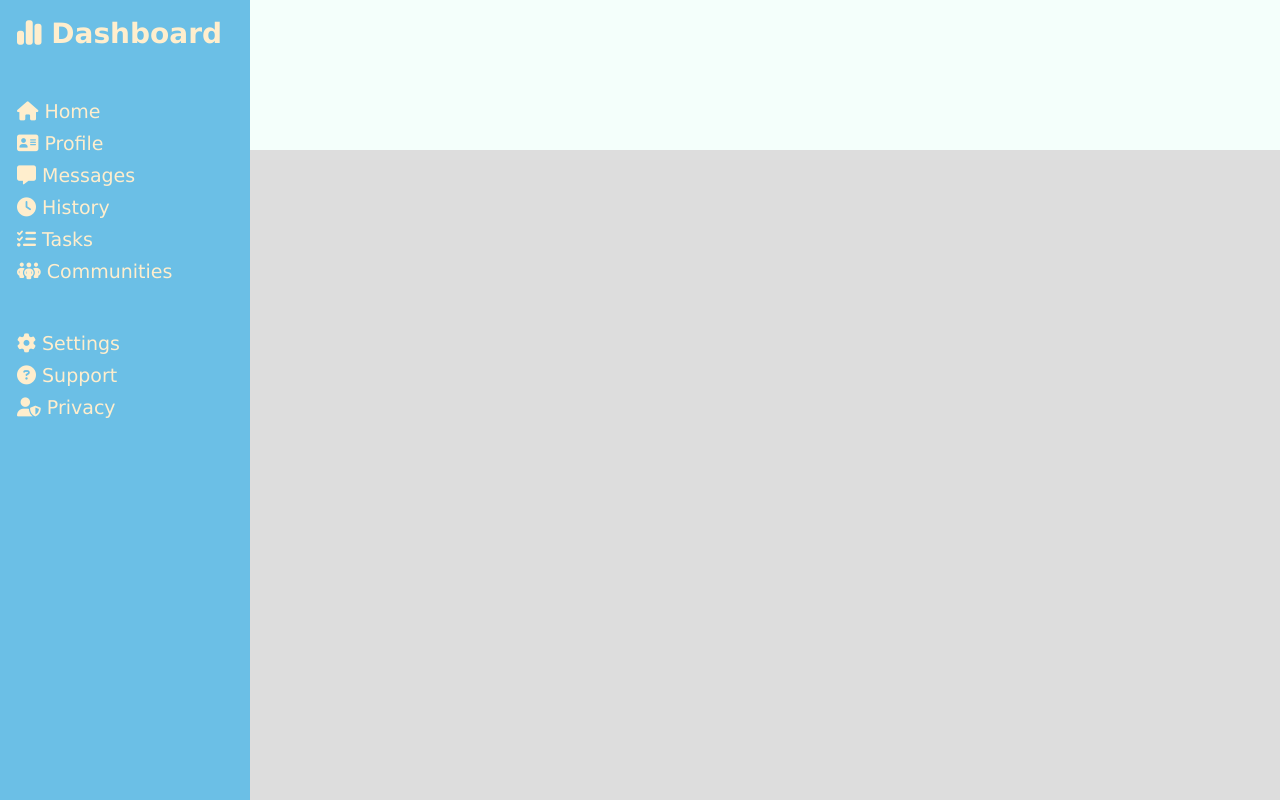
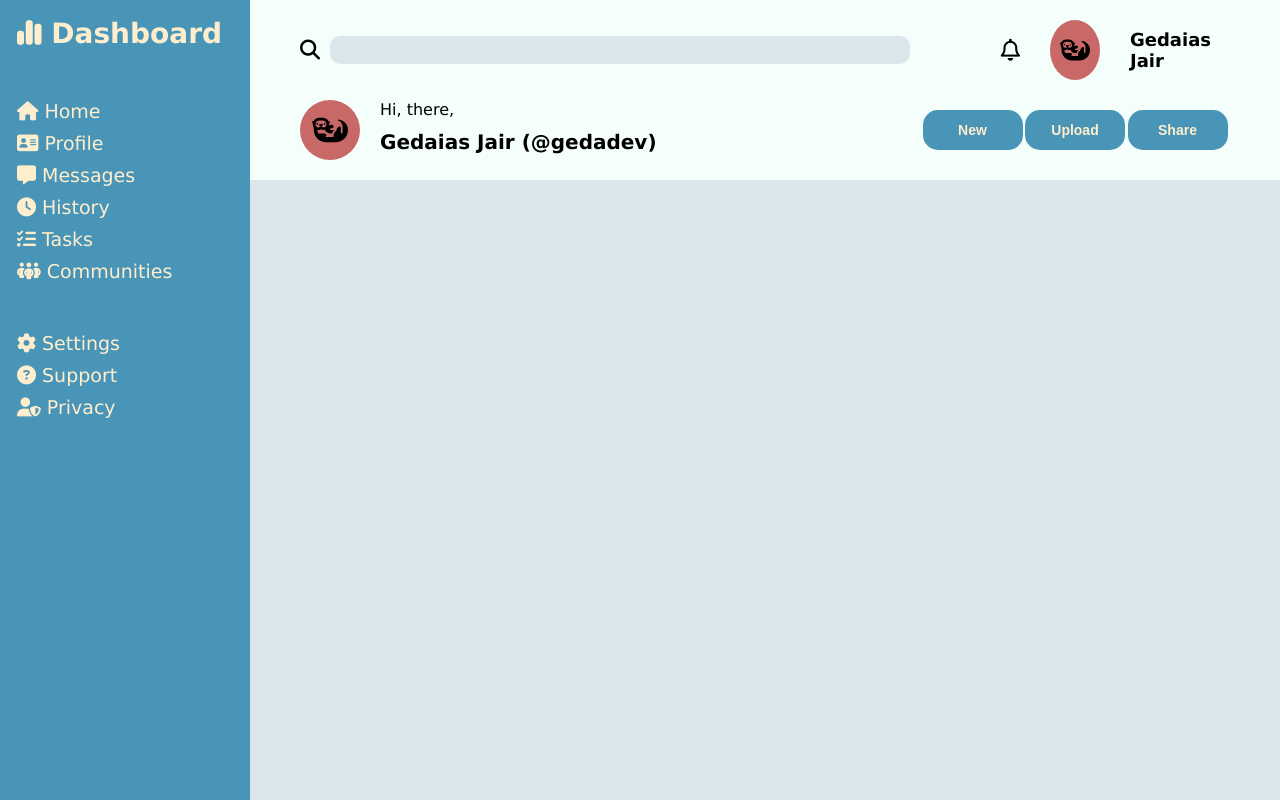
Before and after one commit to gedadev/dashboard, a plain HTML site: page index.html in a window 1280 px wide. Shown: the top 800 px of the page. Drawn offline with Linux system fonts and the light colour scheme.

Commit message:
styled the header

```diff
--- a/index.html
+++ b/index.html
@@ -9,7 +9,31 @@
     <script src="https://kit.fontawesome.com/4627f18a48.js" crossorigin="anonymous"></script>
 </head>
 <body>
-    <header id="header"></header>
+    <header id="header">
+        <div id="search">
+            <i class="fa-solid fa-magnifying-glass"></i>
+            <input type="search" name="" id="">
+        </div>
+        <div id="home">
+            <i class="fa-regular fa-bell"></i>
+            <div class="profile-icon">
+                <img src="./img/otter-solid.svg" alt="profile-icon">
+            </div>
+            <h2>Gedaias Jair</h2>
+        </div>
+        <div id="title">
+            <div class="profile-icon">
+                <img src="./img/otter-solid.svg" alt="profile-icon" >
+            </div>
+            <p>Hi, there,</p>
+            <p>Gedaias Jair (@gedadev)</p>
+        </div>
+        <div id="actions">
+            <button type="button">New</button>
+            <button type="button">Upload</button>
+            <button type="button">Share</button>
+        </div>
+    </header>
     <nav id="sidebar">
         <h1><i class="fa-solid fa-chart-simple"></i> Dashboard</h1>
         <div id="menu">
--- a/style.css
+++ b/style.css
@@ -1,7 +1,7 @@
 :root {
     --main-color: rgb(244, 255, 251);
-    --accent-color: rgb(107, 191, 230);
-    --fill-color: rgb(221, 221, 221);
+    --accent-color: rgb(73, 149, 184);
+    --fill-color: rgb(219, 230, 235);
     --details-color: rgb(255, 245, 104);
     --font-color: rgb(255, 238, 205);
     font-family: 'Lucida Sans', 'Lucida Sans Regular', 'Lucida Grande', 'Lucida Sans Unicode', Geneva, Verdana, sans-serif;
@@ -25,13 +25,106 @@ a:hover {
 body {
     display: grid;
     grid-template-columns: 250px auto;
-    grid-template-rows: 150px auto;
+    grid-template-rows: auto auto;
 }
 
 #header {
     background-color: var(--main-color);
     grid-column: 2 / 3;
     grid-row: 1 / 2;
+    display: grid;
+    grid-template-columns: 2fr 1fr;
+    grid-template-rows: 1fr 1fr;
+    padding: 20px 50px;
+    gap: 20px 0;
+}
+
+#search {
+    font-size: 20px;
+    display: flex;
+    align-items: center;
+}
+
+#search input {
+    height: 28px;
+    border: none;
+    background-color: var(--fill-color);
+    border-radius: 10px;
+    flex-grow: 1;
+    margin: 10px;
+}
+
+#title {
+    display: grid;
+    grid-template-columns: 60px auto;
+    grid-template-rows: 1fr 1fr;
+    gap: 0 20px;
+}
+
+#title div {
+    grid-column: 1 / 2;
+    grid-row: 1 / 3;
+    height: 60px;
+}
+
+#title p:first-of-type {
+    grid-column: 2 / 3;
+    grid-row: 1 / 2;
+}
+
+#title p:last-of-type {
+    grid-column: 2 / 3;
+    grid-row: 2 / 3;
+    font-size: 20px;
+    font-weight: bold;
+}
+
+#home {
+    display: grid;
+    grid-template-columns: 2fr 1fr 2fr;
+    align-items: center;
+    justify-items: end;
+    gap: 30px;
+}
+
+#home h2 {
+    font-size: 18px;
+}
+
+#home i {
+    font-size: 22px;
+}
+
+.profile-icon {
+    border-radius: 50%;
+    background-color: rgba(170, 0, 0, 0.589);
+    display: flex;
+    align-items: center;
+    justify-content: center;
+    width: 100%;
+    height: 100%;
+}
+
+.profile-icon img {
+    width: 60%;
+    height: auto;
+}
+
+#actions {
+    display: flex;
+    justify-content: space-evenly;
+    align-items: center;
+}
+
+#actions button {
+    background-color: var(--accent-color);
+    border: none;
+    border-radius: 15px;
+    width: 100px;
+    height: 40px;
+    color: var(--font-color);
+    font-size: 14px;
+    font-weight: bold;
 }
 
 #sidebar {
```
Also changed, not shown: img/otter-solid.svg (added).
